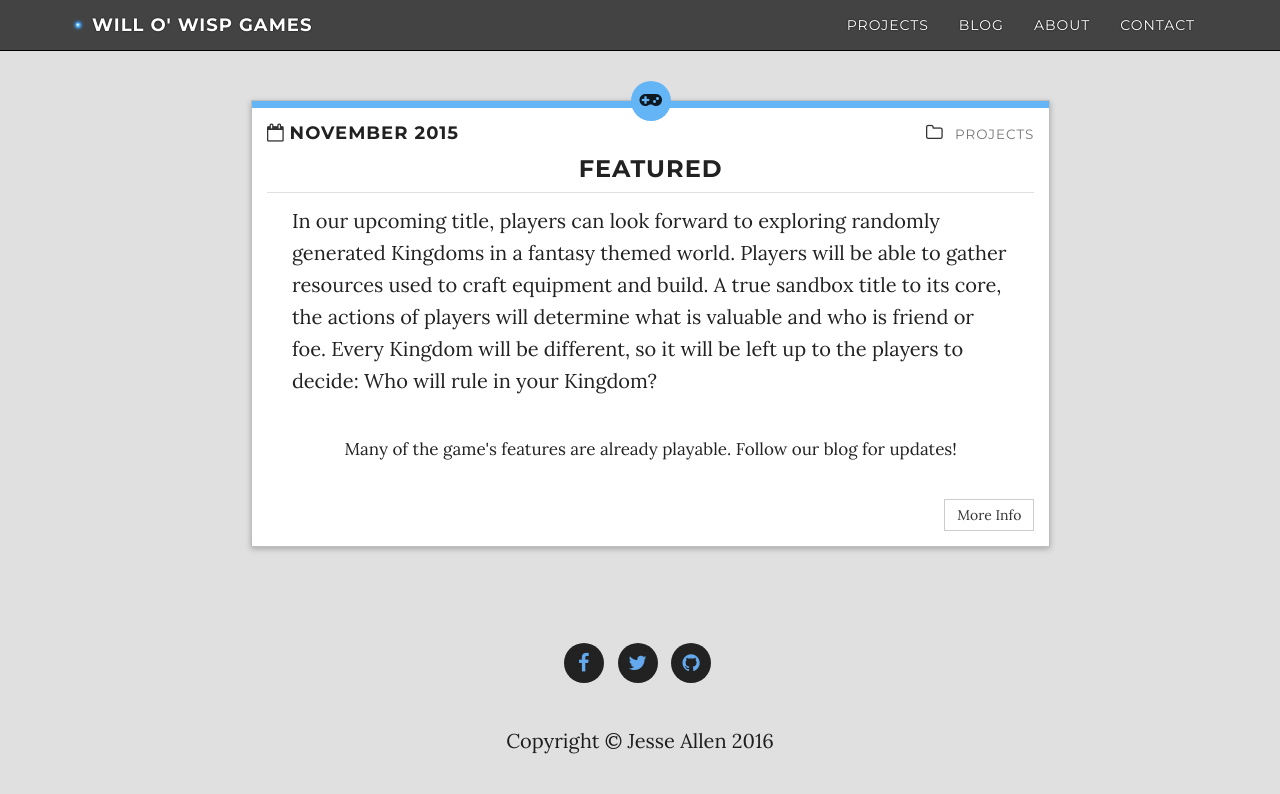
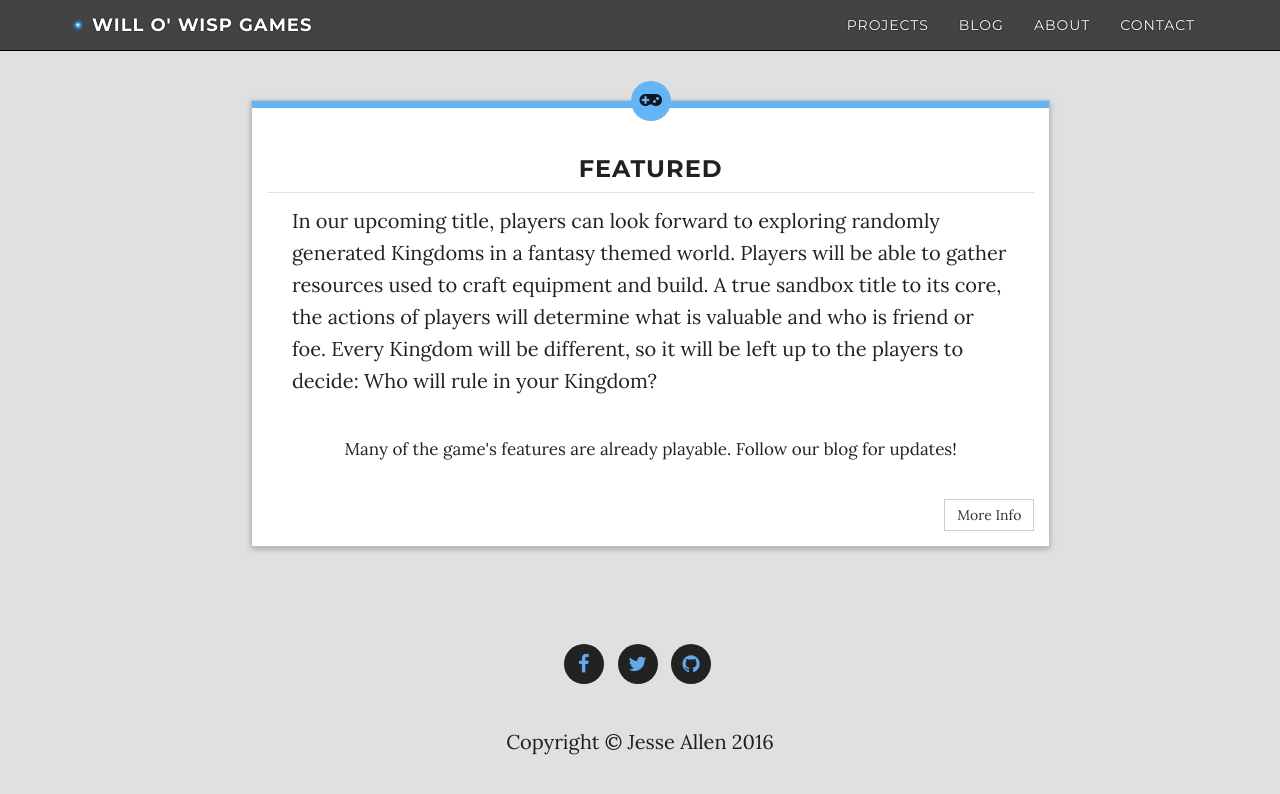
Before and after one commit to WilloWispGames/WilloWispGames.github.io, a Jekyll site: the page built from projects/index.html, in a window 1280 px wide. Shown: the top 794 px of the page. Built offline with Jekyll 4.4.1, drawn with Linux system fonts in a browser that asks for light colours; nearby versions of some CDN libraries.

Commit message:
Update projectPane.html

```diff
--- a/_includes/projectPane.html
+++ b/_includes/projectPane.html
@@ -6,16 +6,7 @@
 		<div class="subject default">
 			<div class="cat-color"></div>
 			<div class="icon"><i class="fa fa-gamepad"></i></div>
-			<div class="header cf">
-				<h4 class="date"><i class="fa fa-calendar-o"></i><strong>November 2015</strong></h4>
-				<h4 class="cat"><i class="fa fa-folder-o"></i>
-					<small>
-    				<a class="category" href="{{site.baseurl}}/projects/">
-      				Projects
-    				</a>
-  				</small>
-				</h4>
-			</div>
+			<div class="header cf"><br></div>
 			<h3 class="title">Featured</h3>
 			<div class="content">
 				<p>In our upcoming title, players can look forward to exploring randomly generated Kingdoms in a fantasy themed world. Players will be able to gather resources used to craft equipment and build. A true sandbox title to its core, the actions of players will determine what is valuable and who is friend or foe. Every Kingdom will be different, so it will be left up to the players to decide: Who will rule in your Kingdom?</p>
```
